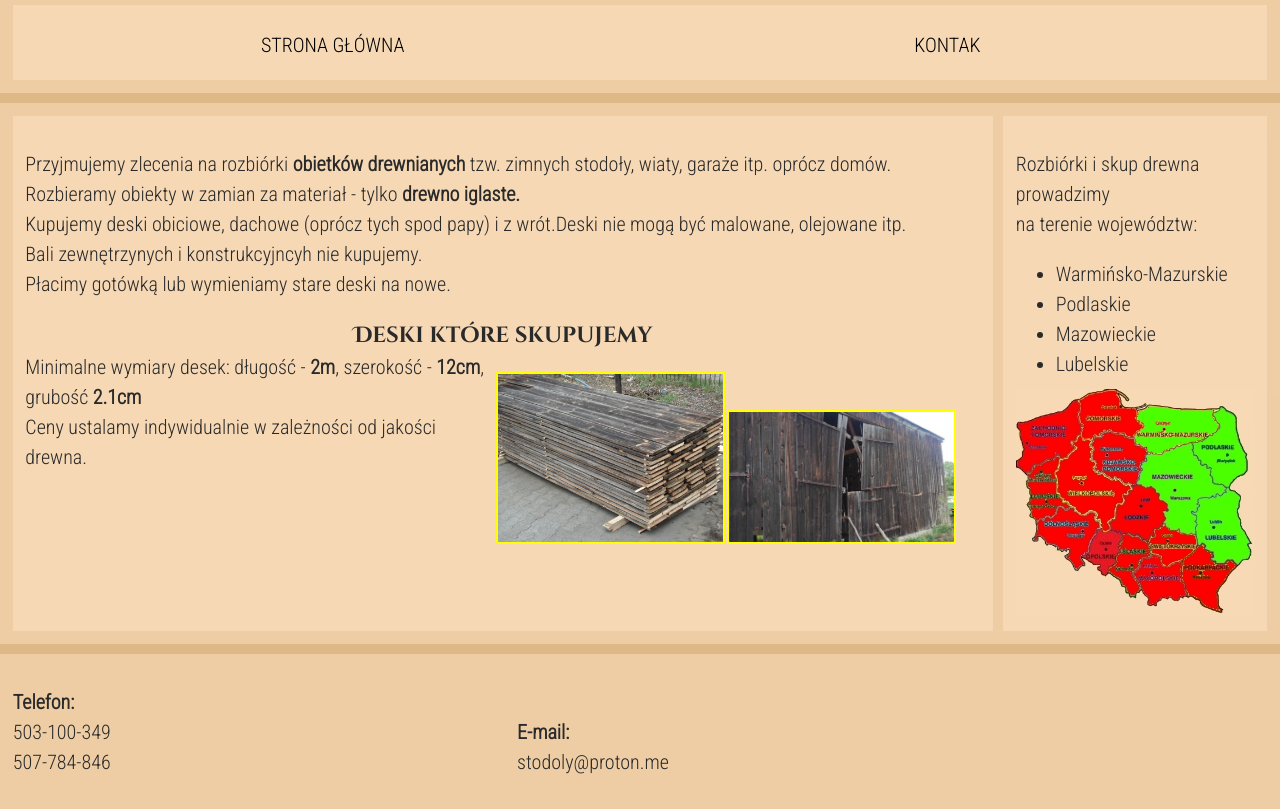
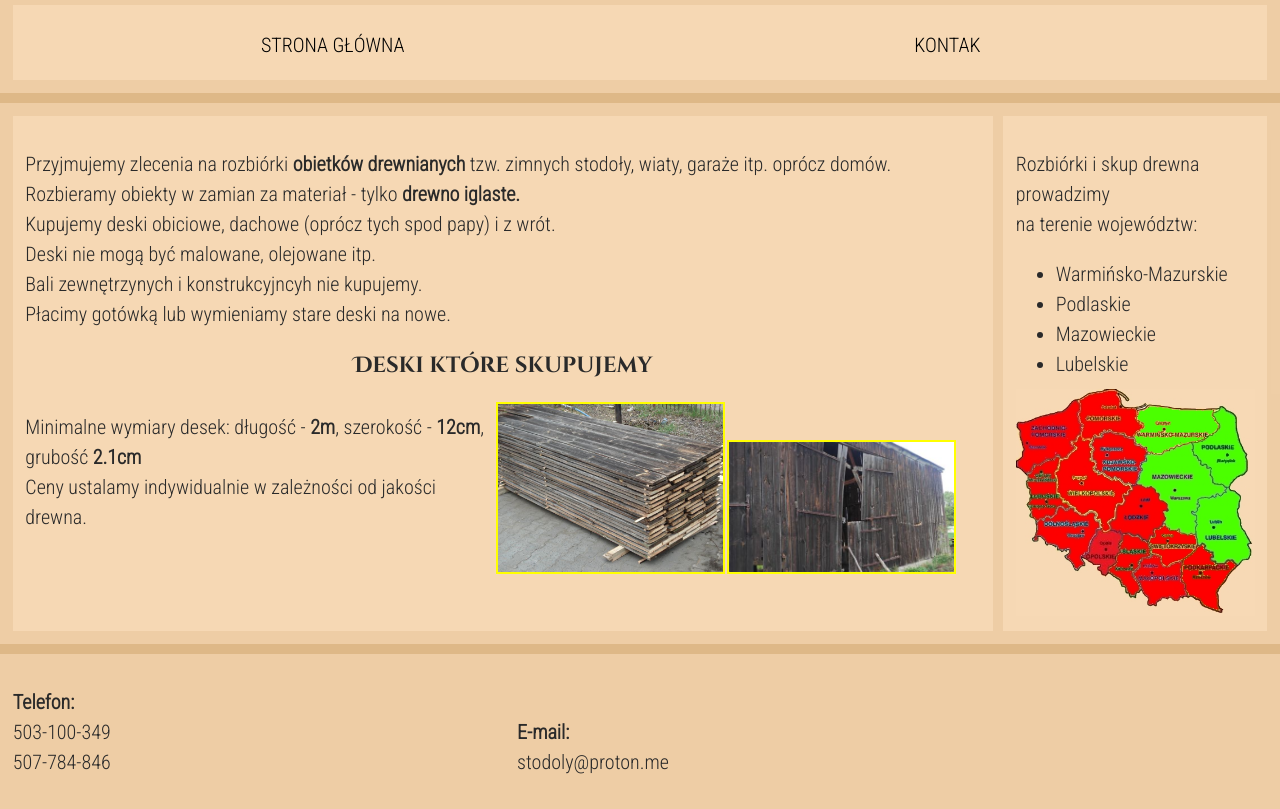
Before and after one commit to stodoly/stodoly.github.io, a plain HTML site: page index.html in a window 1280 px wide. Shown: the part 115-924 px from the top of the page. Drawn offline with Linux system fonts and the light colour scheme.

Commit message:
Update index.html

```diff
--- a/index.html
+++ b/index.html
@@ -31,7 +31,8 @@
 
 	      <p>Przyjmujemy zlecenia na rozbiórki <b>obietków drewnianych</b> tzw. zimnych stodoły, wiaty, garaże itp. oprócz domów.<br>
 	      Rozbieramy obiekty w zamian za materiał - tylko <b>drewno iglaste.</b><br>
-		 Kupujemy deski obiciowe, dachowe (oprócz tych spod papy) i z wrót.Deski nie mogą być malowane, olejowane itp.<br>
+		 Kupujemy deski obiciowe, dachowe (oprócz tych spod papy) i z wrót.<br>
+		 Deski nie mogą być malowane, olejowane itp.<br>
 		 Bali zewnętrzynych i konstrukcyjncyh nie kupujemy.<br>
 		 Płacimy gotówką lub wymieniamy stare deski na nowe.
 	      </p>
@@ -44,7 +45,7 @@
 		     <h3 style="text-align: center;">Deski które skupujemy</h3>
 		     <div>
 			     <div style="width:49%; display:inline-block;">
-		     <p style="position: relative; top: -80px;">Minimalne wymiary desek: długość - <b>2m</b>, szerokość - <b>12cm</b>, grubość <b>2.1cm</b><br>
+		     <p style="position: relative; top: -50px;">Minimalne wymiary desek: długość - <b>2m</b>, szerokość - <b>12cm</b>, grubość <b>2.1cm</b><br>
 		     Ceny ustalamy indywidualnie w zależności od jakości drewna.
 		     </p>
 
```
